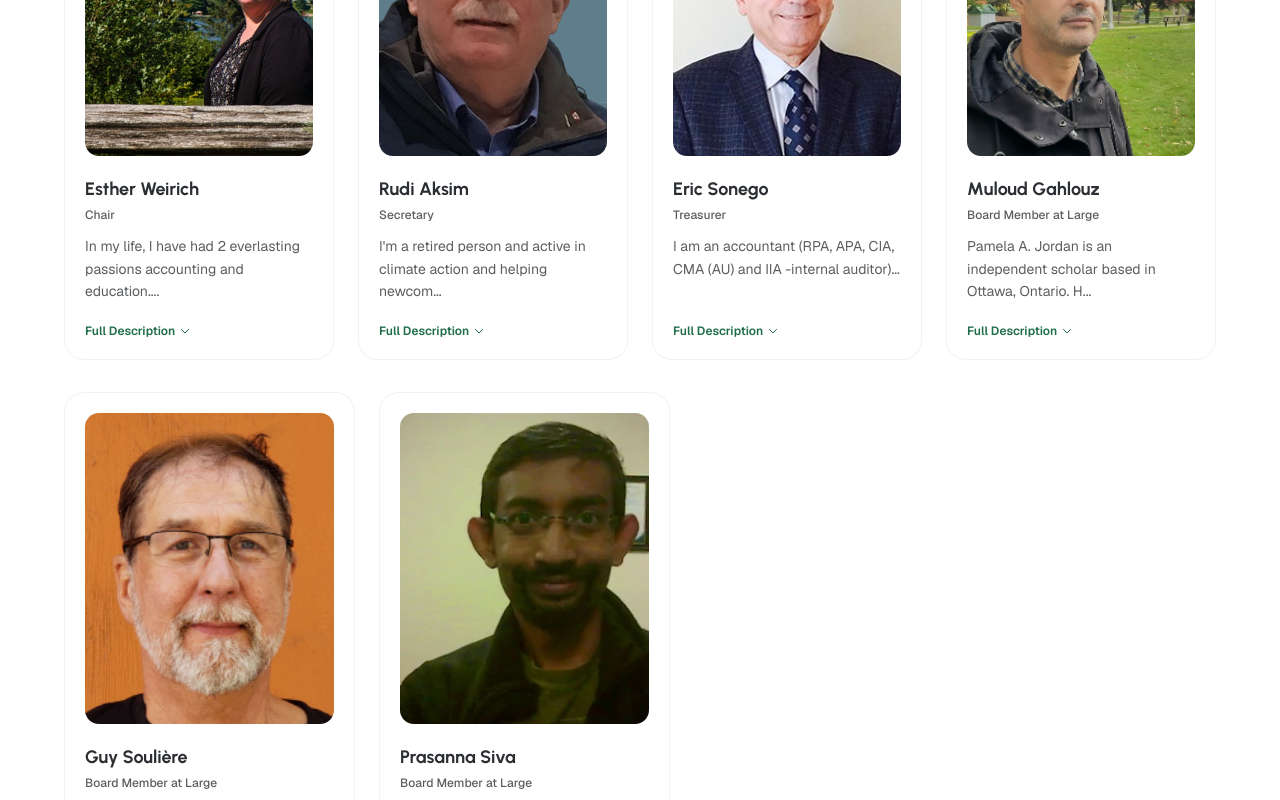
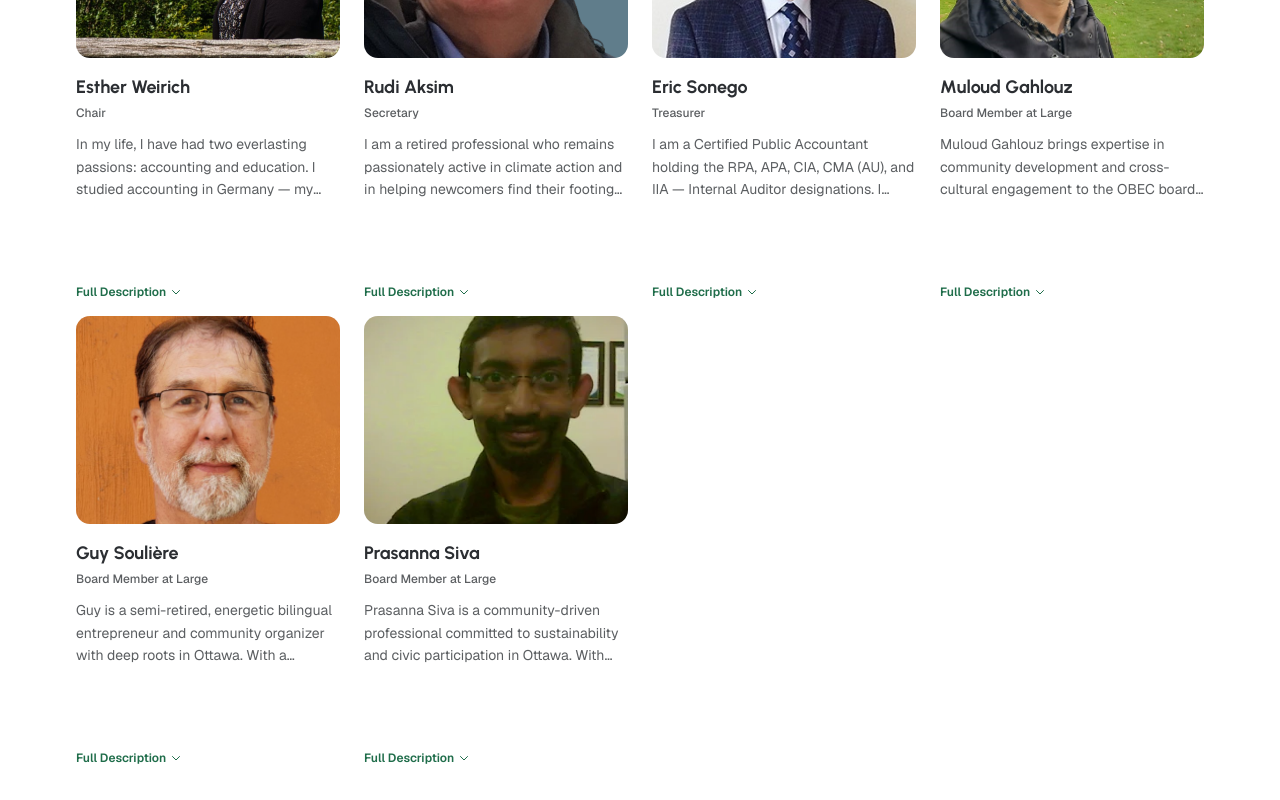
Before and after one commit to ECO-City-Ottawa/Website, a Next.js app: page /about in a window 1280 px wide. Shown: the part 7980-8780 px from the top of the page. Built offline with nearby package versions, Linux system fonts and the light colour scheme.

Commit message:
feat: add SEO metadata images and update board member descriptions for improved clarity

```diff
--- a/src/components/about/OurBoard.tsx
+++ b/src/components/about/OurBoard.tsx
@@ -42,7 +42,7 @@ export default function OurBoard() {
     {
       name: "Prasanna Siva",
       role: t('ourBoard.member.role.large'),
-      desc: t('ourBoard.member.desc.guy'),
+      desc: t('ourBoard.member.desc.prasanna'),
       image: "/board/pressana.png",
     },
   ];
@@ -74,34 +74,37 @@ export default function OurBoard() {
           </p>
         </div>
 
-        {/* Board grid — each row is a flex row, no wrapping on desktop */}
-        <div className="flex flex-col gap-8">
+        {/* Board grid */}
+        <div className="flex flex-col gap-6 lg:gap-4">
           {rows.map((rowMembers, rowIndex) => {
             const hasExpanded = rowMembers.some(
               (_, i) => expandedIndex === rowIndex * 4 + i
             );
 
             return (
-              <div key={rowIndex} className="flex flex-row flex-nowrap gap-6 w-full">
+              // Grid on mobile/tablet, flex on desktop
+              <div key={rowIndex} className="grid grid-cols-1 md:grid-cols-2 lg:flex lg:flex-row lg:flex-nowrap w-full gap-6 lg:gap-0 overflow-hidden">
                 {rowMembers.map((member, i) => {
                   const globalIndex = rowIndex * 4 + i;
                   const isExpanded = expandedIndex === globalIndex;
 
-                  // flex values: expanded card grows, others squeeze — all stay on one line
-                  const flexValue = isExpanded
-                    ? '1.7 1 0%'
+                  // Tailwind width: 2/5 for expanded, 1/5 for squeezed, 1/4 for normal on desktop; full on mobile/tablet
+                  const widthClass = isExpanded
+                    ? 'w-full lg:w-2/5'
                     : hasExpanded
-                      ? '0.76 1 0%'
-                      : '1 1 0%';
+                      ? 'w-full lg:w-1/5'
+                      : 'w-full lg:w-1/4';
 
                   return (
                     <div
                       key={i}
-                      className="flex flex-col min-w-0 rounded-[20px] p-5 border border-black/5 bg-white transition-[flex] duration-400 ease-out"
-                      style={{ flex: flexValue, transitionDuration: '400ms' }}
+                      className={`${widthClass} shrink-0 flex flex-col px-3 transition-[width] duration-[400ms] ease-out`}
                     >
-                      {/* Photo */}
-                      <div className="relative w-full aspect-[4/5] rounded-[14px] overflow-hidden mb-5 bg-black/5 flex-shrink-0">
+                      {/* Card inner — fixed height so it NEVER grows in height, borderless and paddingless */}
+                      <div className="flex flex-col h-[450px]">
+
+                        {/* Photo — fixed height so it NEVER grows when card gets wider */}
+                        <div className="relative w-full h-52 shrink-0 rounded-[14px] overflow-hidden mb-4 bg-black/5">
                           <Image
                             src={member.image}
                             alt={member.name}
@@ -118,13 +121,8 @@ export default function OurBoard() {
                           {member.role}
                         </p>
 
-                      {/* Description — clipped to 3 lines when collapsed, full when expanded */}
-                      <p
-                        className={[
-                          'text-sm text-text-normal leading-relaxed mb-5',
-                          isExpanded ? '' : 'line-clamp-3',
-                        ].join(' ')}
-                      >
+                        {/* Description — 3 lines when collapsed, scrollable when card is expanded */}
+                        <p className={`text-sm text-text-normal leading-relaxed mb-4 ${isExpanded ? 'flex-1 overflow-y-auto pr-1' : 'line-clamp-3'}`}>
                           {member.desc}
                         </p>
 
@@ -145,19 +143,16 @@ export default function OurBoard() {
                           </svg>
                         </button>
                       </div>
+                    </div>
                   );
                 })}
 
-                {/* Invisible placeholders keep partial rows aligned */}
+                {/* Invisible placeholders for partial rows — keep columns aligned, hidden on mobile/tablet */}
                 {rowMembers.length < 4 &&
                   Array.from({ length: 4 - rowMembers.length }).map((_, pi) => (
                     <div
                       key={`pad-${pi}`}
-                      className="min-w-0 invisible pointer-events-none transition-[flex] duration-400 ease-out"
-                      style={{
-                        flex: hasExpanded ? '0.76 1 0%' : '1 1 0%',
-                        transitionDuration: '400ms',
-                      }}
+                      className={`${hasExpanded ? 'w-1/5' : 'w-1/4'} shrink-0 invisible pointer-events-none transition-[width] duration-[400ms] ease-out hidden lg:block`}
                     />
                   ))}
               </div>
--- a/src/components/whyHow/WhyAndHowSplit.tsx
+++ b/src/components/whyHow/WhyAndHowSplit.tsx
@@ -23,7 +23,7 @@ export default function WhyAndHowSplit() {
             {t('whyAndHowSplit.why.paragraph1')}
           </p>
           <div className="relative w-full aspect-[4/3] rounded-[24px] overflow-hidden bg-black/5 mb-6 ">
-            <Image src="/homepage/hero.png" alt="Nature branch" fill className="object-cover" />
+            <Image src="/why.jpg" alt="Nature branch" fill className="object-cover" />
           </div>
           <p className="text-text-normal text-sm leading-relaxed">
             {t('whyAndHowSplit.why.paragraph2')}
@@ -42,7 +42,7 @@ export default function WhyAndHowSplit() {
             {t('whyAndHowSplit.how.paragraph1')}
           </p>
           <div className="relative w-full aspect-[4/3] rounded-[24px] overflow-hidden bg-black/5 mb-6 ">
-            <Image src="/homepage/hero.png" alt="Community is Kindness bridge" fill className="object-cover" />
+            <Image src="/how.png" alt="Community is Kindness bridge" fill className="object-cover" />
           </div>
           <p className="text-text-normal text-sm leading-relaxed">
             {t('whyAndHowSplit.how.paragraph2')}
--- a/src/data/translations.ts
+++ b/src/data/translations.ts
@@ -351,11 +351,12 @@ export const translations = {
     'ourBoard.member.role.secretary': 'Secretary',
     'ourBoard.member.role.treasurer': 'Treasurer',
     'ourBoard.member.role.large': 'Board Member at Large',
-    'ourBoard.member.desc.esther': 'In my life, I have had 2 everlasting passions accounting and education....',
-    'ourBoard.member.desc.rudi': "I'm a retired person and active in climate action and helping newcom...",
-    'ourBoard.member.desc.eric': 'I am an accountant (RPA, APA, CIA, CMA (AU) and IIA -internal auditor)...',
-    'ourBoard.member.desc.pamela': 'Pamela A. Jordan is an independent scholar based in Ottawa, Ontario. H...',
-    'ourBoard.member.desc.guy': 'Guy is a semi-retired, energetic bilingual entrepreneur and communi...',
+    'ourBoard.member.desc.esther': 'In my life, I have had two everlasting passions: accounting and education. I studied accounting in Germany — my country of birth — and later in Canada at Algonquin College, and I hold a Bachelor of Education from Brock University. I taught high school Business Studies for many years before retiring in 2004. Since then, I have volunteered as Treasurer for several non-profits, including OBEC since 2012. I am drawn to the BEC model because it weaves the Ten Themes of Sustainability into a shared framework — one that is essential for the quality of life and the community future we all deserve.',
+    'ourBoard.member.desc.rudi': 'I am a retired professional who remains passionately active in climate action and in helping newcomers find their footing in Ottawa. I joined OBEC because I believe lasting sustainability grows from the ground up — through conversations, trust, and people willing to show up for their neighbours. On the board, I contribute to governance and outreach, and I work to keep OBEC an inclusive and welcoming organization for everyone.',
+    'ourBoard.member.desc.eric': 'I am a Certified Public Accountant holding the RPA, APA, CIA, CMA (AU), and IIA — Internal Auditor designations. I bring financial discipline and a commitment to transparency to the OBEC board. As Treasurer, I ensure that donations and grants are managed responsibly, that financial reporting meets all charitable requirements, and that the organization\'s resources are directed where they make the most difference for Ottawa\'s communities.',
+    'ourBoard.member.desc.pamela': 'Muloud Gahlouz brings expertise in community development and cross-cultural engagement to the OBEC board. Based in Ottawa, she is deeply committed to inclusive sustainability — believing that environmental action is most powerful when it reflects the diversity of the communities it serves. As a board member at large, she strengthens OBEC\'s connections across Ottawa\'s neighbourhoods and partner organizations.',
+    'ourBoard.member.desc.guy': 'Guy is a semi-retired, energetic bilingual entrepreneur and community organizer with deep roots in Ottawa. With a background spanning business development, communications, and civic engagement, he brings strategic perspective and practical energy to the board. Guy is passionate about mobilizing people around sustainability goals and has spent much of his career building the kind of local networks that make lasting change possible.',
+    'ourBoard.member.desc.prasanna': 'Prasanna Siva is a community-driven professional committed to sustainability and civic participation in Ottawa. With experience in project management and stakeholder engagement, she brings analytical thinking and a collaborative spirit to the OBEC board. Prasanna is motivated by the belief that practical, community-led action is the most effective and enduring path to meaningful environmental change.',
     'ourBoard.cta': 'Full Description',
     'ourBoard.ctaClose': 'Show less',
 
@@ -1258,11 +1259,12 @@ export const translations = {
     'ourBoard.member.role.secretary': 'Secrétaire',
     'ourBoard.member.role.treasurer': 'Trésorier',
     'ourBoard.member.role.large': 'Membre du conseil d’administration',
-    'ourBoard.member.desc.esther': 'Dans ma vie, j’ai eu deux passions éternelles : la comptabilité et l’éducation...',
-    'ourBoard.member.desc.rudi': 'Je suis retraité et actif dans l’action climatique et l’aide aux nouveaux arrivants...',
-    'ourBoard.member.desc.eric': 'Je suis comptable (RPA, APA, CIA, CMA (AU) et IIA - auditeur interne)...',
-    'ourBoard.member.desc.pamela': 'Pamela A. Jordan est une chercheuse indépendante basée à Ottawa, en Ontario...',
-    'ourBoard.member.desc.guy': 'Guy est un entrepreneur bilingue et un organisateur communautaire semi-retraité et dynamique...',
+    'ourBoard.member.desc.esther': "Dans ma vie, j\u2019ai eu deux passions : la comptabilit\u00e9 et l\u2019\u00e9ducation. J\u2019ai \u00e9tudi\u00e9 la comptabilit\u00e9 en Allemagne \u2014 mon pays d\u2019origine \u2014 puis au Canada au Coll\u00e8ge Algonquin, et je d\u00e9tiens un baccalaur\u00e9at en \u00e9ducation de l\u2019Universit\u00e9 Brock. J\u2019ai enseign\u00e9 les \u00e9tudes commerciales au secondaire de nombreuses ann\u00e9es avant de prendre ma retraite en 2004. Depuis lors, je fais du b\u00e9n\u00e9volat comme tr\u00e9sori\u00e8re pour plusieurs organismes, dont l\u2019OBEC depuis 2012. Le mod\u00e8le BEC m\u2019inspire parce qu\u2019il int\u00e8gre les Dix Th\u00e8mes de durabilit\u00e9 en un cadre partag\u00e9, essentiel pour la qualit\u00e9 de vie que nous m\u00e9ritons tous.",
+    'ourBoard.member.desc.rudi': "Je suis un professionnel retrait\u00e9 qui reste passionn\u00e9ment actif dans l\u2019action climatique et dans l\u2019aide aux nouveaux arrivants \u00e0 Ottawa. J\u2019ai rejoint l\u2019OBEC parce que je crois que la durabilit\u00e9 se construit de bas en haut \u2014 gr\u00e2ce aux conversations, \u00e0 la confiance et aux gens pr\u00eats \u00e0 agir pour leurs voisins. Au sein du conseil, je contribue \u00e0 la gouvernance et \u00e0 la sensibilisation pour que l\u2019OBEC reste une organisation inclusive et accueillante.",
+    'ourBoard.member.desc.eric': "Je suis comptable agr\u00e9\u00e9 avec les titres RPA, APA, CIA, CMA (AU) et IIA \u2014 auditeur interne. J\u2019apporte rigueur financi\u00e8re et transparence au conseil de l\u2019OBEC. En tant que tr\u00e9sorier, je veille \u00e0 ce que les dons soient g\u00e9r\u00e9s de fa\u00e7on responsable, que les rapports respectent les exigences caritatives, et que les ressources soient dirig\u00e9es l\u00e0 o\u00f9 elles font le plus de diff\u00e9rence.",
+    'ourBoard.member.desc.pamela': "Muloud Gahlouz apporte une expertise en d\u00e9veloppement communautaire et en engagement interculturel au conseil de l\u2019OBEC. Bas\u00e9e \u00e0 Ottawa, elle est profond\u00e9ment engag\u00e9e en faveur d\u2019une durabilit\u00e9 inclusive \u2014 croyant que l\u2019action environnementale est la plus puissante lorsqu\u2019elle refl\u00e8te la diversit\u00e9 des communaut\u00e9s. Elle renforce les liens de l\u2019OBEC avec les quartiers et les organismes partenaires d\u2019Ottawa.",
+    'ourBoard.member.desc.guy': "Guy est un entrepreneur bilingue \u00e9nergique et semi-retrait\u00e9, organisateur communautaire profond\u00e9ment enracin\u00e9 \u00e0 Ottawa. Fort d\u2019une exp\u00e9rience en d\u00e9veloppement des affaires, communications et engagement civique, il apporte une perspective strat\u00e9gique et une \u00e9nergie concr\u00e8te au conseil. Il consacre une grande partie de son \u00e9nergie \u00e0 construire les r\u00e9seaux locaux qui rendent le changement durable possible.",
+    'ourBoard.member.desc.prasanna': "Prasanna Siva est une professionnelle engag\u00e9e en faveur de la durabilit\u00e9 et de la participation civique \u00e0 Ottawa. Forte d\u2019une exp\u00e9rience en gestion de projet et en mobilisation des parties prenantes, elle apporte une pens\u00e9e analytique et un esprit collaboratif au conseil de l\u2019OBEC. Elle est convaincue que l\u2019action pratique men\u00e9e par la communaut\u00e9 est la voie la plus efficace vers un changement environnemental concret.",
     'ourBoard.cta': 'Description complète',
     'ourBoard.ctaClose': 'Voir moins',
 
```
Also changed, not shown: 2 other files (tests, documents, lock files or other folders). Lines whose indentation alone changed are shown as unchanged.
